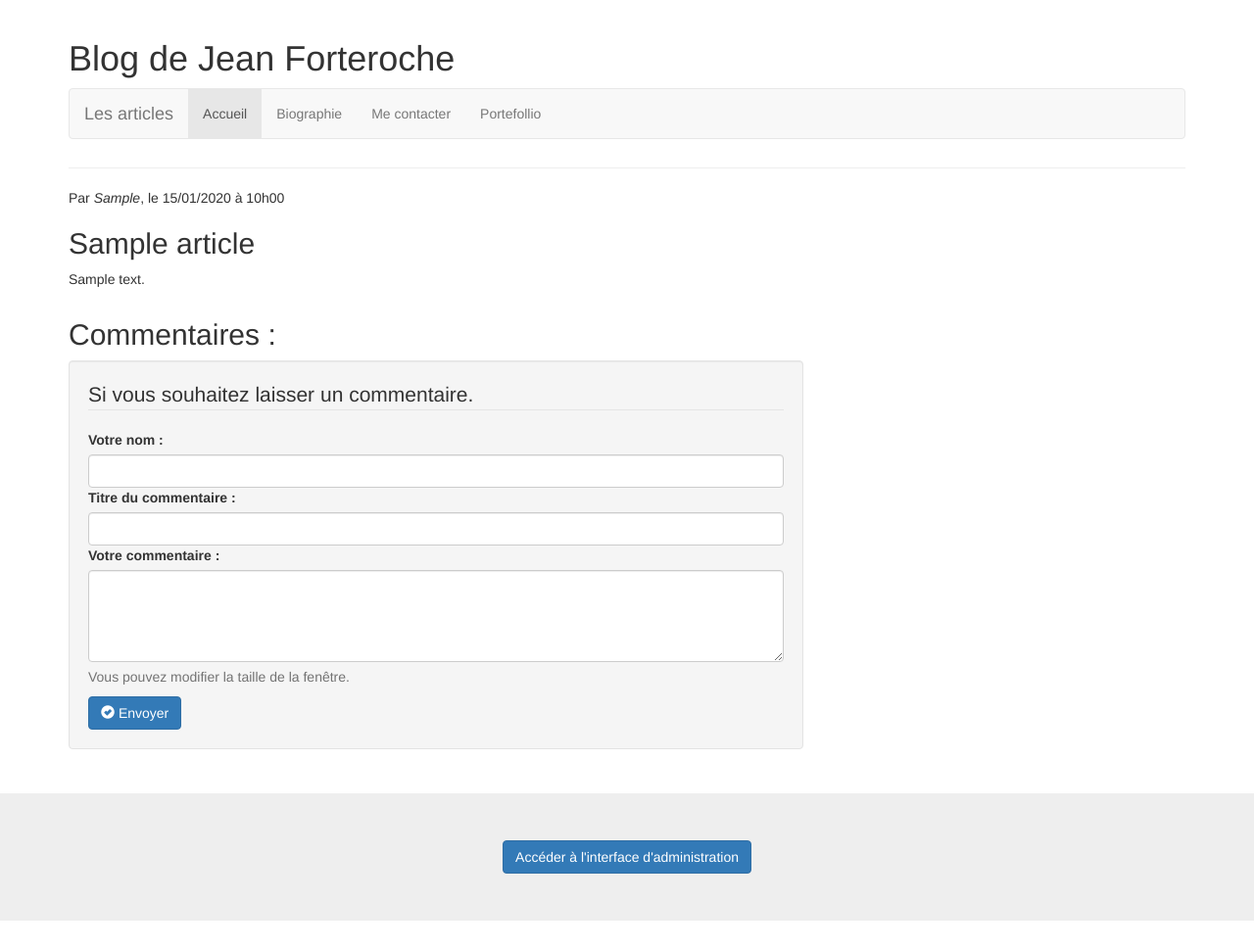
After one commit to IDtholas/Blog, a PHP site: page /unArticle.php?id=1 in a window 1280 px wide. The commit adds this page. Shown: the whole page at 98% size. Run offline with PHP 8.4, Linux system fonts and the light colour scheme; tables that the repository leaves empty or names only in its code hold one stand-in row (values such as "Sample post").

Commit message:
systeme de pagination; systeme de page d'article séparé, avec form de commentaire qui fonctionne liés à l'article; class commentaire et commentairemanagers finie

```diff
--- a/administration.php
+++ b/administration.php
@@ -81,19 +81,20 @@ include "header.php";
             <label for="contenu">Rédigez votre article:</label>
             <?php if (isset($erreurs) && in_array(Article::CONTENU_INVALIDE, $erreurs)) echo '<div class="alert alert-danger fade in">Le contenu est invalide.</div><br />'; ?>
             <textarea rows="8" cols="60" name="contenu" class="form-control" id="contenu"><?php if (isset($article)) echo $article->contenu(); ?></textarea>
+            <p class="help-block">Vous pouvez modifier la taille de la fenêtre.</p>
         </div>
         <?php
         if(isset($article) && !$article->isNew())
         {
             ?>
             <input type="hidden" name="id" class="form-control" value="<?= $article->id() ?>" />
-            <button type="submit" value="Modifier"  class="btn btn-default" name="modifier"> Modifier l'article</button>
+            <button type="submit" value="Modifier"  class="btn btn-primary" name="modifier"><span class="glyphicon glyphicon-ok-sign"></span> Modifier l'article</button>
             <?php
         }
         else
         {
             ?>
-            <button type="submit" class="btn btn-default">Enregistrez l'article</button>
+            <button type="submit" class="btn btn-primary"><span class="glyphicon glyphicon-ok-sign"></span>Enregistrez l'article</button>
             <?php
         }
         ?>
--- a/class/article.php
+++ b/class/article.php
@@ -6,7 +6,7 @@
  * Date: 20/03/2017
  * Time: 15:26
  */
-class article
+class Article
 {
     protected $erreurs = [];
     protected $id;
--- a/class/commentaire.php
+++ b/class/commentaire.php
@@ -6,7 +6,151 @@
  * Date: 20/03/2017
  * Time: 15:26
  */
-class commentaire
+class Commentaire
 {
+    protected $erreurs = [];
+    protected $id;
+    protected $id_billet;
+    protected $auteur;
+    protected $titre;
+    protected $contenu;
+    protected $dateAjout;
+    protected $dateModif;
 
+    const AUTEUR_INVALIDE = 1;
+    const TITRE_INVALIDE = 2;
+    const CONTENU_INVALIDE = 3;
+
+    public function __construct($valeurs = [])
+    {
+        if (!empty($valeurs))
+        {
+            $this->hydrate($valeurs);
+        }
+    }
+
+    public function hydrate($donnees)
+    {
+        foreach ($donnees as $attribut => $valeur)
+        {
+            $methode = 'set'.ucfirst($attribut);
+
+            if (is_callable([$this, $methode]))
+            {
+                $this->$methode($valeur);
+            }
+        }
+    }
+
+    public function isNew()
+    {
+        return empty($this->id);
+    }
+
+
+    public function isValid()
+    {
+        return !(empty($this->auteur) || empty($this->titre) || empty($this->contenu));
+    }
+
+    public function setId($id)
+    {
+        $this->id = (int) $id;
+    }
+
+
+    public function setId_billet($idbillet)
+    {
+        $idbillet = $_GET['id'];
+        $this->id_billet = (int) $idbillet;
+    }
+
+
+    public function setAuteur($auteur)
+    {
+        if (!is_string($auteur) || empty($auteur))
+        {
+            $this->erreurs[] = self::AUTEUR_INVALIDE;
+        }
+        else
+        {
+            $this->auteur = $auteur;
+        }
+    }
+
+    public function setTitre($titre)
+    {
+        if (!is_string($titre) || empty($titre))
+        {
+            $this->erreurs[] = self::TITRE_INVALIDE;
+        }
+        else
+        {
+            $this->titre = $titre;
+        }
+    }
+
+    public function setContenu($contenu)
+    {
+        if (!is_string($contenu) || empty($contenu))
+        {
+            $this->erreurs[] = self::CONTENU_INVALIDE;
+        }
+        else
+        {
+            $this->contenu = $contenu;
+        }
+    }
+
+    public function setDateAjout(DateTime $dateAjout)
+    {
+        $this->dateAjout = $dateAjout;
+    }
+
+    public function setDateModif(DateTime $dateModif)
+    {
+        $this->dateModif = $dateModif;
+    }
+
+
+    public function erreurs()
+    {
+        return $this->erreurs;
+    }
+
+    public function id()
+    {
+        return $this->id;
+    }
+
+    public function auteur()
+    {
+        return $this->auteur;
+    }
+
+    public function id_billet()
+    {
+        return $this->id_billet;
+    }
+    public function titre()
+    {
+        return $this->titre;
+    }
+
+    public function contenu()
+    {
+        return $this->contenu;
+    }
+
+    public function dateAjout()
+    {
+        return $this->dateAjout;
+    }
+
+    public function dateModif()
+    {
+        return $this->dateModif;
+    }
 }
+
+?>
--- a/class/commentairemanagers.php
+++ b/class/commentairemanagers.php
@@ -6,7 +6,101 @@
  * Date: 20/03/2017
  * Time: 15:27
  */
-class commentairemanagers
+class Commentairemanagers
 {
+    protected $db;
 
+    public function __construct(PDO $db)
+    {
+        $this->db = $db;
+    }
+
+
+    protected function add(Commentaire $commentaire)
+    {
+        $requete = $this->db->prepare('INSERT INTO commentaire(id_billet, auteur, titre, contenu, dateAjout, dateModif) VALUES(:id_billet, :auteur, :titre, :contenu, NOW(), NOW())');
+
+        $requete->bindValue(':id_billet', $commentaire->id_billet());
+        $requete->bindValue(':titre', $commentaire->titre());
+        $requete->bindValue(':auteur', $commentaire->auteur());
+        $requete->bindValue(':contenu', $commentaire->contenu());
+
+        $requete->execute();
+    }
+
+    public function count()
+    {
+        return $this->db->query('SELECT COUNT(*) FROM commentaire')->fetchColumn();
+    }
+
+    public function delete($id)
+    {
+        $this->db->exec('DELETE FROM commentaire WHERE id = '.(int) $id);
+    }
+
+    public function getList($debut = -1, $limite = -1)
+    {
+        $sql = 'SELECT id, auteur, titre, contenu, dateAjout, dateModif FROM commentaire ORDER BY id DESC';
+
+        if ($debut != -1 || $limite != -1)
+        {
+            $sql .= ' LIMIT '.(int) $limite.' OFFSET '.(int) $debut;
+        }
+
+        $requete = $this->db->query($sql);
+        $requete->setFetchMode(PDO::FETCH_CLASS | PDO::FETCH_PROPS_LATE, 'Article');
+
+        $listeCommentaire = $requete->fetchAll();
+
+        foreach ($listeCommentaire as $commentaire)
+        {
+            $commentaire->setDateAjout(new DateTime($commentaire->dateAjout()));
+            $commentaire->setDateModif(new DateTime($commentaire->dateModif()));
+        }
+
+        $requete->closeCursor();
+
+        return $listeCommentaire;
+    }
+
+    public function getUnique($id)
+    {
+        $requete = $this->db->prepare('SELECT id, auteur, titre, contenu, dateAjout, dateModif FROM commentaire WHERE id = :id');
+        $requete->bindValue(':id', (int) $id, PDO::PARAM_INT);
+        $requete->execute();
+
+        $requete->setFetchMode(PDO::FETCH_CLASS | PDO::FETCH_PROPS_LATE, 'Article');
+
+        $article = $requete->fetch();
+
+        $commentaire->setDateAjout(new DateTime($commentaire->dateAjout()));
+        $commentaire->setDateModif(new DateTime($commentaire->dateModif()));
+
+        return $commentaire;
+    }
+
+    protected function update(Commentaire $commentaire)
+    {
+        $requete = $this->db->prepare('UPDATE commentaire SET auteur = :auteur, titre = :titre, contenu = :contenu, dateModif = NOW() WHERE id = :id');
+
+        $requete->bindValue(':titre', $article->titre());
+        $requete->bindValue(':auteur', $article->auteur());
+        $requete->bindValue(':contenu', $article->contenu());
+        $requete->bindValue(':id', $article->id(), PDO::PARAM_INT);
+
+        $requete->execute();
+    }
+
+    public function save(Commentaire $commentaire)
+    {
+        if ($commentaire->isValid())
+        {
+            $commentaire->isNew() ? $this->add($commentaire) : $this->update($commentaire);
+        }
+        else
+        {
+            throw new RuntimeException('La news doit être valide pour être enregistrée');
+        }
+    }
 }
+?>
--- a/header.php
+++ b/header.php
@@ -3,7 +3,7 @@
     <nav class="navbar navbar-default">
         <div class="container-fluid">
             <div class="navbar-header">
-                <a class="navbar-brand" href="#">Les articles</a>
+                <a class="navbar-brand" href="lesArticles.php?p=1">Les articles</a>
                 <ul class="nav navbar-nav">
                     <li class="active"><a href="accueil.php">Accueil</a></li>
                     <li><a href="#">Biographie</a></li>
--- /dev/null
+++ b/unArticle.php
@@ -0,0 +1,91 @@
+<?php
+require 'class/article.php';
+require 'class/articlemanagers.php';
+require 'connexion.php';
+require 'class/commentaire.php';
+require 'class/commentairemanagers.php';
+$manager = new ArticleManagers($db);
+$managerCom = new Commentairemanagers($db);
+
+
+if (isset($_POST['auteur']))
+{
+    $commentaire = new Commentaire(
+        [
+            'id_billet' => $_GET['id'],
+            'auteur' => $_POST['auteur'],
+            'titre' => $_POST['titre'],
+            'contenu' => $_POST['contenu']
+        ]
+    );
+
+    if (isset($_POST['id']))
+    {
+        $commentaire->setId($_POST['id']);
+    }
+
+    if ($commentaire->isValid())
+    {
+        $managerCom->save($commentaire);
+
+        $message = $commentaire->isNew() ? '<div class="alert alert-success fade in">Le Commentaire a bien été ajouté !</div>' : ' <div class="alert alert-success fade in">Le commentaire a bien été modifié ! </div>';
+    }
+    else
+    {
+        $erreurs = $commentaire->erreurs();
+    }
+}
+
+?>
+
+<!DOCTYPE html>
+<html>
+        <head>
+            <title>Article du site</title>
+            <meta charset="utf-8" />
+            <link href="css/bootstrap.css" rel="stylesheet">
+            <style type="text/css">
+                #pied{ text-align: center;}
+            </style>
+        </head>
+        <body>
+        <div class="container">
+    <?php
+    include "header.php";
+
+    $article = $manager->getUnique((int) $_GET['id']);
+
+    echo '<p>Par <em>', $article->auteur(), '</em>, le ', $article->dateAjout()->format('d/m/Y à H\hi'), '</p>', "\n",
+    '<h2>', $article->titre(), '</h2>', "\n",
+    '<p>', nl2br($article->contenu()), '</p>', "\n";
+
+    if ($article->dateAjout() != $article->dateModif())
+    {
+        echo '<p style="text-align: right;"><small><em>Modifiée le ', $article->dateModif()->format('d/m/Y à H\hi'), '</em></small></p>';
+    }
+    ?>
+            <div class="row"><div class="col-lg-12"><h2> Commentaires : </h2></div></div>
+            <div class="row">
+                <section class="col-sm-8">
+                    <form class="well" action="unArticle.php?id=<?php echo $article->id();?>" method="post" >
+                        <legend>Si vous souhaitez laisser un commentaire.</legend>
+                        <fieldset>
+                            <label for="auteur">Votre nom :</label>
+                            <input type="text" name="auteur" class="form-control" id="auteur">
+                            <label for="titre"> Titre du commentaire :</label>
+                            <input type="text" name="titre" class="form-control" id="titre">
+                            <label for="contenu">Votre commentaire :</label>
+                            <textarea id="textarea" name="contenu" id="contenu" class="form-control" rows="4"></textarea>
+                            <p class="help-block">Vous pouvez modifier la taille de la fenêtre.</p>
+                            <button class="btn btn-primary" type="submit"><span class="glyphicon glyphicon-ok-sign"></span> Envoyer</button>
+                        </fieldset>
+                    </form>
+                </section>
+            </div>
+        </div>
+        </body>
+</html>
+
+    <?php
+    include "footer.php";
+    ?>
```
Also changed, not shown: admin.php (deleted, +0 -118 lines), index.php (deleted, +0 -58 lines), lesArticles.php (added, +76 -0 lines).
